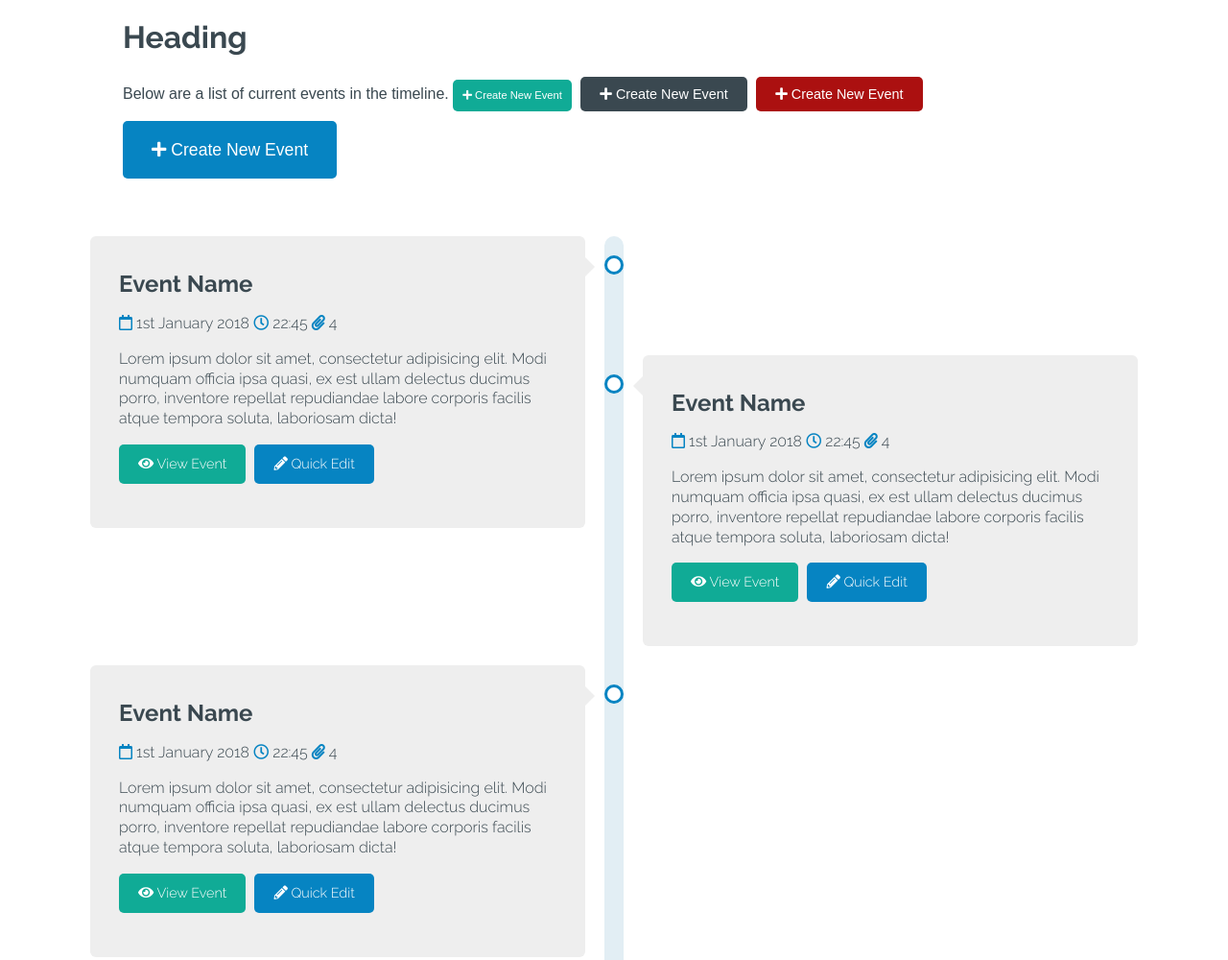
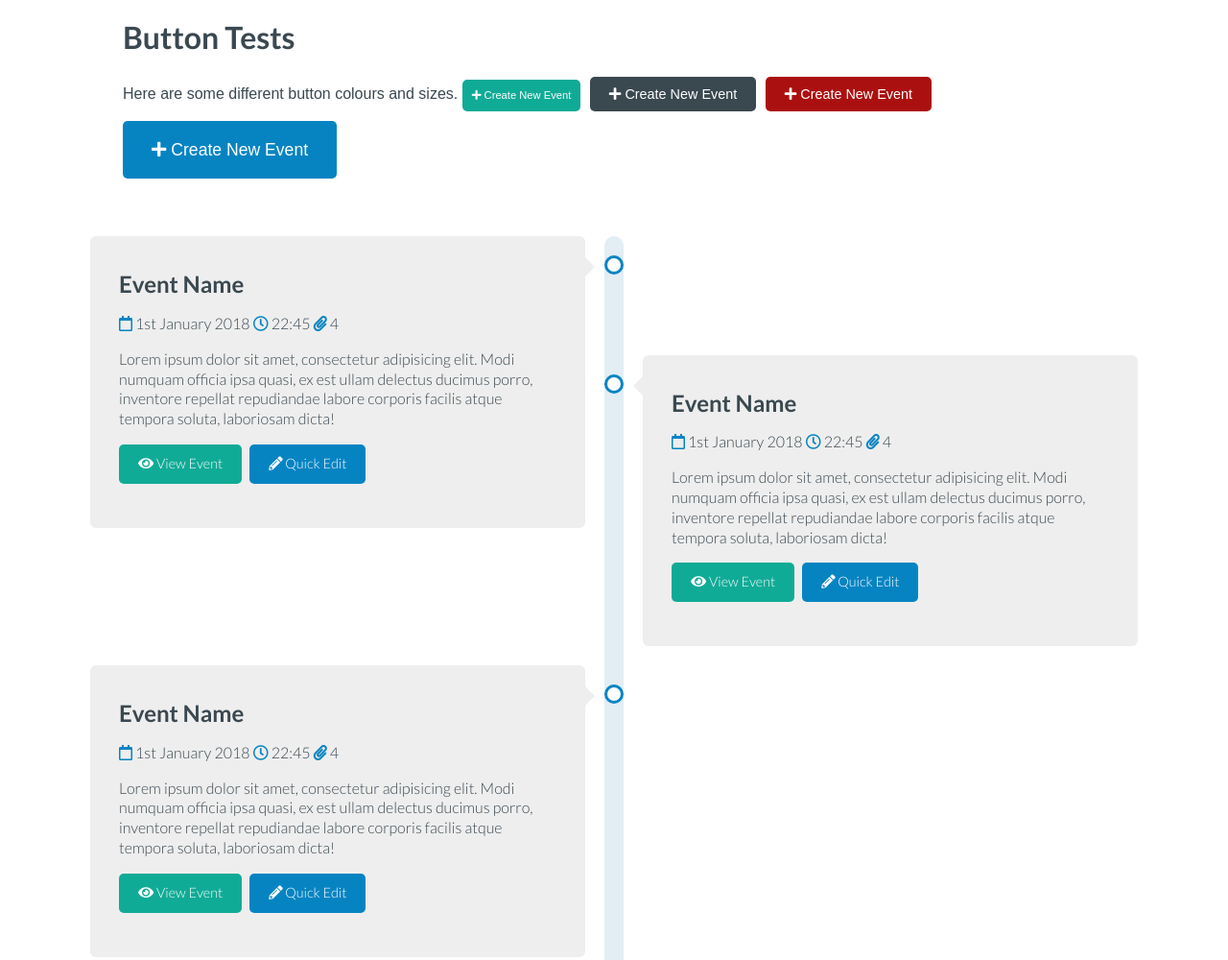
Before and after one commit to cjconnor24/ip3ui, a plain HTML site: page index.html in a window 1280 px wide. Shown: the top 1000 px of the page at 96% size. Drawn offline with Linux system fonts and the light colour scheme.

Commit message:
Font Updates and UI
Manage to locate the font they're using for the Aileron Brand. I have added these in and also added a hover state for the events

```diff
--- a/css/styles.css
+++ b/css/styles.css
@@ -1,12 +1,16 @@
 @import "normalize.css";
-@import url('https://fonts.googleapis.com/css?family=Raleway:300,400,700');
+/* @import url('https://fonts.googleapis.com/css?family=Lato:300,400,700'); */
+
+@import url('https://fonts.googleapis.com/css?family=Lato:300,400,700');
 :root {
   --navy-blue: #0684C2;
   --light-blue: #E2EEF4;
   --dark-green: #10AB96;
   --dark-gray: #3A4850;
   --dark-red: #AB1010;
+  --highlight-yellow: #FDFFD5;
   --event-bg: #eee;
+  --transition-speed: 0.25s;
 }
 
 * {
@@ -14,7 +18,7 @@
 }
 
 h1, h2, h3, h4, h5 {
-  font-family: 'Raleway', sans-serif;
+  font-family: 'Lato', sans-serif;
   font-weight: 700;
 }
 
@@ -95,16 +99,17 @@ body {
   padding: 0 30px;
   margin: 0 0 20px 0;
   width: 50%;
-  font-family: 'Raleway', sans-serif;
+  font-family: 'Lato', sans-serif;
   font-weight: 300;
   line-height: 1.3em;
 }
-.event:not(:first-child){
-  top:-200px;
+
+.event:not(:first-child) {
+  top: -200px;
 }
 
+/* EVENT CIRCLES */
 
-/* EVENT CIRCLES */
 .event::after {
   content: '';
   position: absolute;
@@ -134,6 +139,7 @@ body {
   border: medium solid var(--event-bg);
   border-width: 10px 0 10px 10px;
   border-color: transparent transparent transparent var(--event-bg);
+  transition:var(--transition-speed);
 }
 
 .right::before {
@@ -147,6 +153,15 @@ body {
   border: medium solid var(--event-bg);
   border-width: 10px 10px 10px 0;
   border-color: transparent var(--event-bg) transparent transparent;
+}
+
+/* TRIANGLE HOVER STATES */
+.left:hover::before {
+  /* border-colour:; */
+  border-color: transparent transparent transparent var(--highlight-yellow);
+}
+.right:hover::before {
+  border-color: transparent var(--highlight-yellow) transparent transparent;
 }
 
 .event.right {
@@ -166,6 +181,11 @@ body {
   background-color: var(--event-bg);
   position: relative;
   border-radius: 6px;
+  transition: var(--transition-speed);
+}
+
+.event .details:hover {
+  background: var(--highlight-yellow);
 }
 
 .details .info i {
@@ -173,20 +193,21 @@ body {
 }
 
 @media(max-width:900px) {
-
   /* MOVE THE LINE TO THE LEFT */
   .timeline::before {
     left: 0px;
   }
   .event {
-  width:100%;
+    width: 100%;
   }
-.event:not(:first-child){
-  top:inherit;
+  .event:not(:first-child) {
+    top: inherit;
   }
-.event.left, .event.right {left:0;}
+  .event.left, .event.right {
+    left: 0;
+  }
   .event.left::after {
-  left:-10px;
+    left: -10px;
   }
   /* FLIP THE ARROW TO THE LEFT */
   .left::before {
@@ -201,6 +222,4 @@ body {
     border-width: 10px 10px 10px 0;
     border-color: transparent var(--event-bg) transparent transparent;
   }
-
-
 }
--- a/index.html
+++ b/index.html
@@ -12,8 +12,8 @@
 
   <div class="container">
 
-    <h1>Heading</h1>
-    <p>Below are a list of current events in the timeline. <a href="#" class="btn green sml"><i class="fas fa-plus"></i> Create New Event</a>
+    <h1>Button Tests</h1>
+    <p>Here are some different button colours and sizes. <a href="#" class="btn green sml"><i class="fas fa-plus"></i> Create New Event</a>
     <a href="#" class="btn "><i class="fas fa-plus"></i> Create New Event</a>
     <a href="#" class="btn red"><i class="fas fa-plus"></i> Create New Event</a>
   <a href="#" class="btn blue lge"><i class="fas fa-plus"></i> Create New Event</a>
```
Lines whose indentation alone changed are shown as unchanged.
